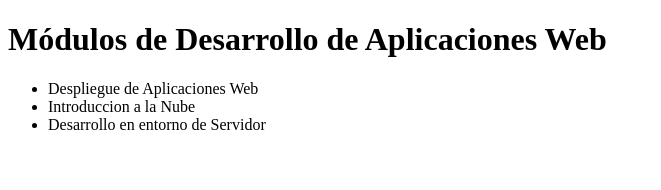
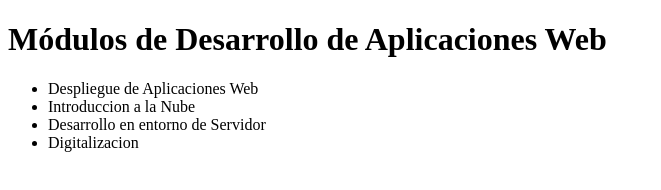
Before and after one commit to alblujan/dawAct1.3, a plain HTML site: page index.html in a window 1280 px wide. Shown: the whole page, without its empty margins (0-661 px from the left). Drawn offline with Linux system fonts and the light colour scheme.

Commit message:
Cuarto modulo anyadido a index.html desde gitcliente

```diff
--- a/index.html
+++ b/index.html
@@ -11,6 +11,7 @@
       <li>Despliegue de Aplicaciones Web</li>
       <li>Introduccion a la Nube</li>
       <li>Desarrollo en entorno de Servidor</li>
+      <li>Digitalizacion</li>
     </ul>
   </body>
 </html>
```
